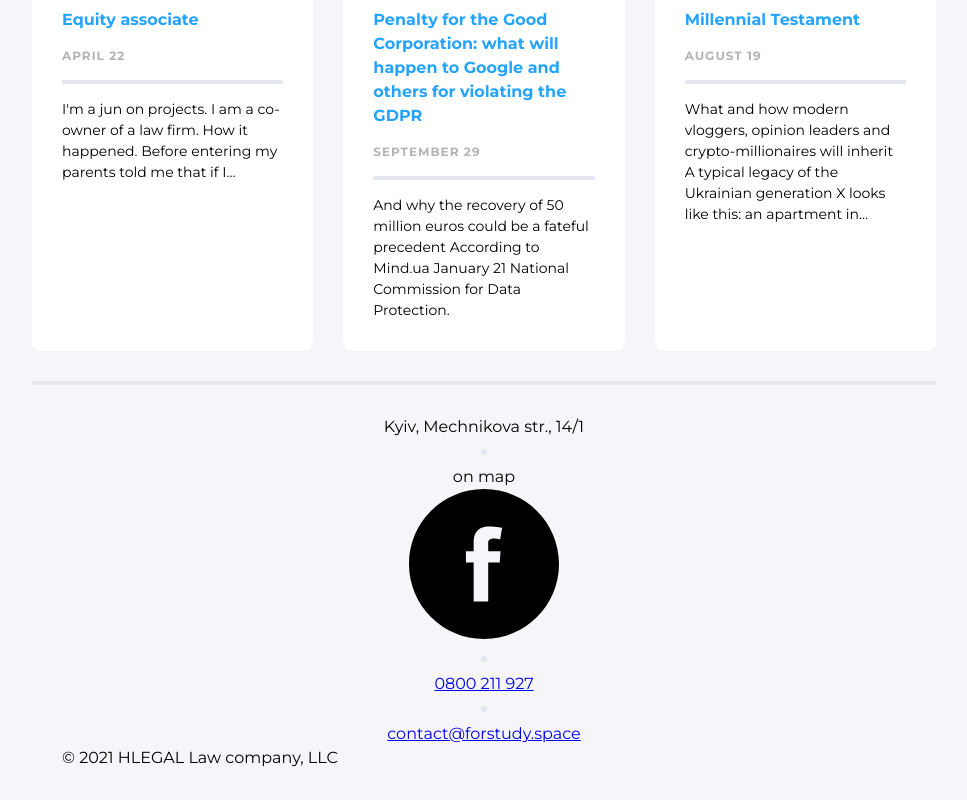
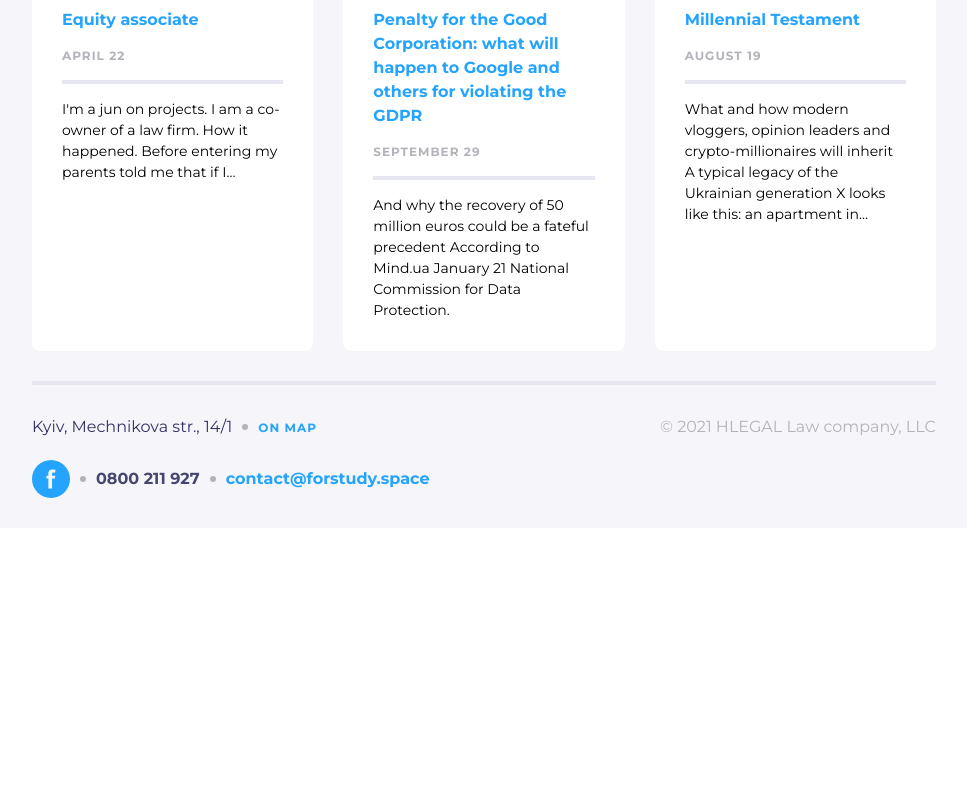
Before and after one commit to saintgregoire/final, a website: page app/index.html in a window 1280 px wide. Shown: the part 3128-3928 px from the top of the page, without its empty margins (156-1123 px from the left). After the commit the page ends 3656 px from the top, so only its background shows below. Drawn offline with Linux system fonts and the light colour scheme.

Commit message:
footer done

```diff
--- a/app/index.html
+++ b/app/index.html
@@ -190,7 +190,7 @@
 					<h2 class="publications-title">We have something to tell</h2>
 					<div class="publications__container">
 						<div class="publications__container__card">
-							<a class="publications__container__card-img" href="#" target="_blank">
+							<a class="publications__container__card-img" href="#">
 								<img src="images/Assos.png" alt="Equity associate" width="1000" height="600">
 							</a>
 							<div class="publications__container__card__box">
@@ -201,7 +201,7 @@
 						</div>
 
 						<div class="publications__container__card">
-							<a class="publications__container__card-img" href="#" target="_blank">
+							<a class="publications__container__card-img" href="#">
 								<img src="images/gdpr.png" alt="GDPR" width="1000" height="600">
 							</a>
 							<div class="publications__container__card__box">
@@ -212,7 +212,7 @@
 						</div>
 
 						<div class="publications__container__card">
-							<a class="publications__container__card-img" href="#" target="_blank">
+							<a class="publications__container__card-img" href="#">
 								<img src="images/team.png" alt="GDPR" width="1000" height="600">
 							</a>
 							<div class="publications__container__card__box">
@@ -232,19 +232,21 @@
 				<div class="container__footer">
 					<div class="container__footer__block_one">
 						<span class="container__footer__adress">Kyiv, Mechnikova str., 14/1</span>
-						<span class="dotted"></span>
-						<h3 class="container__footer__subtitle">on map</h3>
+						<span class="dotted dotted--bg-grey"></span>
+						<h3 class="container__footer__subtitle">
+							<a href="https://www.google.com/maps" target="_blank">on map</a>
+						</h3>
 					</div>
 
 					<div class="container__footer__block_two">
-						<a class="container__footer__social" href="#">
+						<a class="container__footer__social" href="https://www.facebook.com/" target="_blank">
 							<svg>
 								<use href="images/sprite.svg#facebook"></use>
 							</svg>
 						</a>
-						<span class="dotted"></span>
+						<span class="dotted  dotted--bg-grey"></span>
 						<a class="container__footer__phone" href="tel:+30800211927">0800 211 927</a>
-						<span class="dotted"></span>
+						<span class="dotted dotted--bg-grey"></span>
 						<a class="container__footer__email" href="mailto:contact@forstudy.space" target="_blank">contact@forstudy.space</a>
 					</div>
 
--- a/app/scss/_footer.scss
+++ b/app/scss/_footer.scss
@@ -3,22 +3,108 @@ footer {
   padding-top: 30px;
 }
 .container__footer {
-  padding: 30px;
+  padding: 30px 0;
   border-top: 4px solid $separator-color;
   display: flex;
+  align-items: center;
   flex-direction: column;
-  // justify-content: space-between;
-  // align-items: center;
+
+  @include vieport-md {
+    flex-direction: row;
+    flex-wrap: wrap;
+    align-items: start;
+    justify-content: space-between;
+  }
 
   &__block_one {
-    @include flex-center;
+    display: flex;
+    align-items: center;
     flex-direction: column;
     gap: 10px;
+    padding-bottom: 21px;
+    order: 1;
+
+    @include vieport-md {
+      flex-direction: row;
+    }
+
+    @include vieport-xl {
+      flex-basis: 50%;
+    }
   }
 
   &__block_two {
-    @include flex-center;
+    display: flex;
+    align-items: center;
     flex-direction: column;
     gap: 10px;
+    margin-bottom: 30px;
+    order: 2;
+
+    @include vieport-md {
+      flex-direction: row;
+      order: 3;
+      margin-bottom: 0;
+    }
+
+    @include vieport-xl {
+      flex-basis: 50%;
+    }
+  }
+
+  &__adress {
+    color: $main-color;
+    font-weight: 400;
+  }
+
+  &__subtitle {
+
+    &>a {
+      text-decoration: none;
+      @include caps;
+      font-size: 12px;
+      &:hover {
+        color: $accent-color;
+      }
+    }
+  }
+
+  &__social {
+		line-height: 10px;
+
+		svg {
+			fill: $active-regular-color;
+			height: 38px;
+			width: 38px;
+      &:hover {
+        fill: $accent-color;
+      }
+		}
+	}
+
+  &__phone {
+    color: $alt-color;
+    font-weight: 700;
+    text-decoration: none;
+  }
+
+  &__email {
+    @include link ($fontW:700, $color: $active-regular-color, $hover: $accent-color )
+  }
+
+  &__name {
+    color: $text-color;
+    white-space: nowrap;
+    order: 3;
+
+    @include vieport-md {
+      order: 2;
+    }
   }
 }
+
+span.dotted {
+  &--bg-grey {
+    background: $text-color;
+  }
+}
```
Also changed, not shown: app/css/style.min.css.
